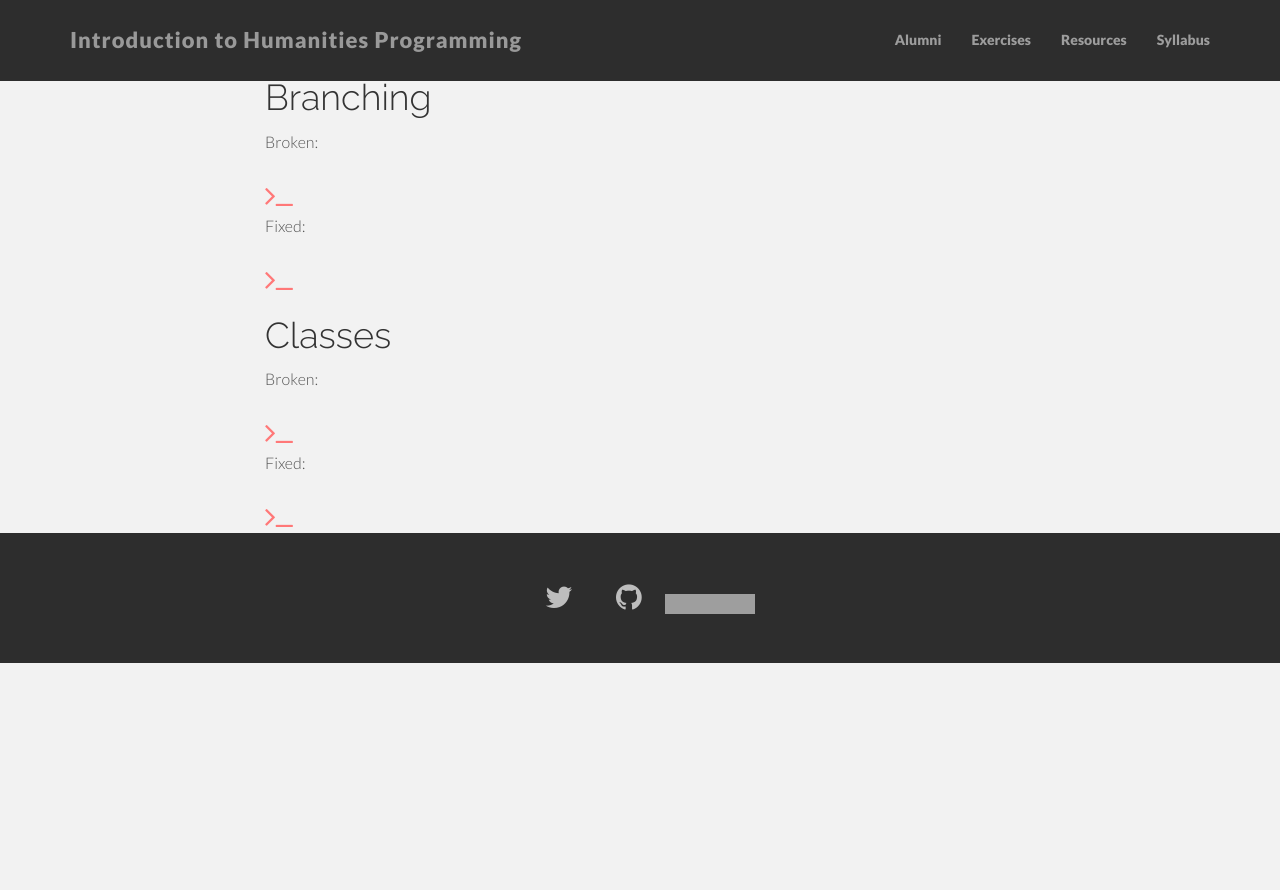
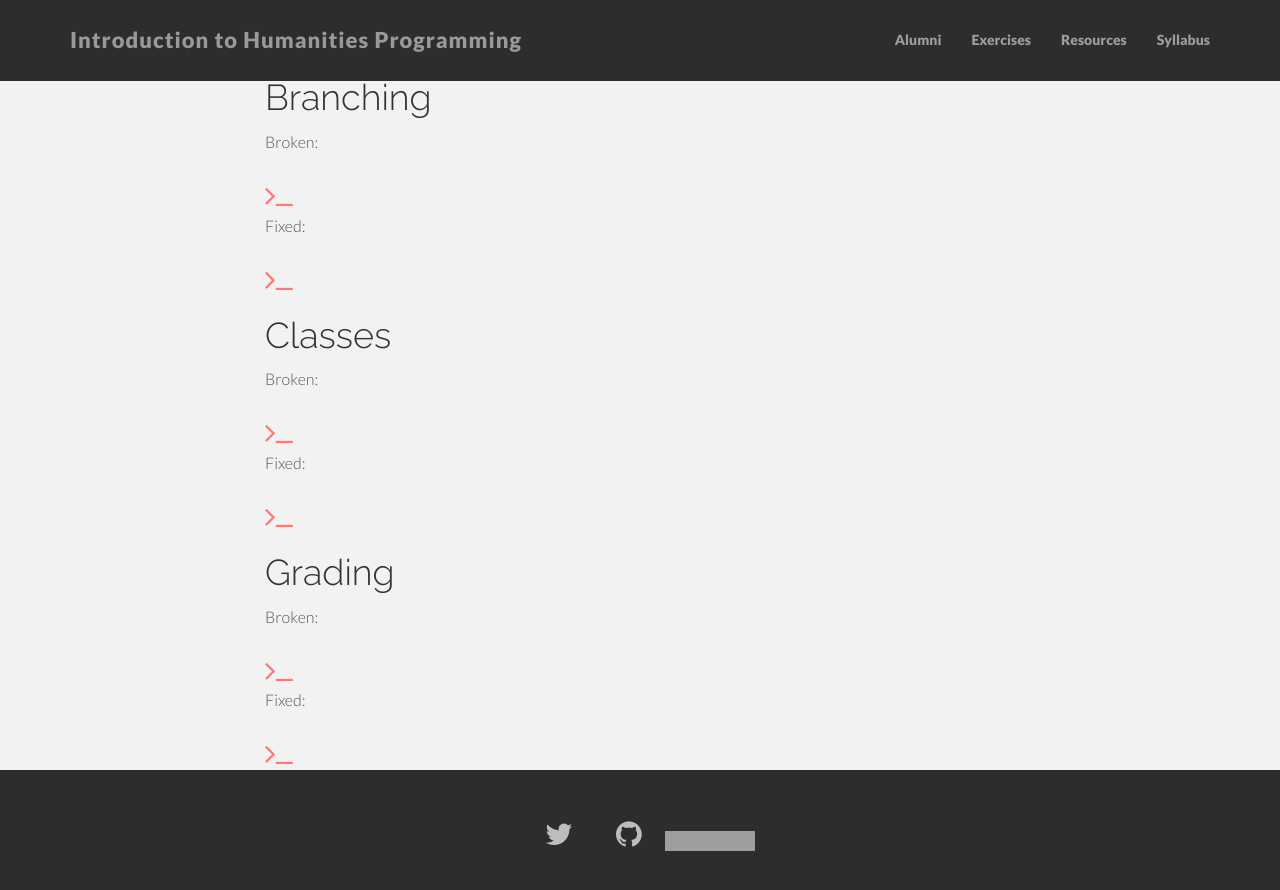
Before and after one commit to humanitiesprogramming/humanitiesprogramming.github.io, a Jekyll site: the page built from broken_ruby.md, in a window 1280 px wide and 900 px high, scrolled down 684 px. Shown: the top 890 px of the window. Built offline with Jekyll 4.4.1, drawn with Linux system fonts in a browser that asks for light colours; nearby versions of some CDN libraries; before the commit the page ends 1347 px from its top, so only the background shows below that; some of the changed lines change nothing that is shown; grey boxes are pictures that could not be loaded.

Commit message:
Adds grading exercise

```diff
--- a/broken_ruby.md
+++ b/broken_ruby.md
@@ -204,3 +204,149 @@ tj = Person.new("Thomas", "Jefferson")
 print tj.to_s
 
 {% endhighlight %}
+
+# Grading
+
+Broken:
+
+{% highlight ruby %}
+
+# Calculating Grades (ok, let me think about this one)
+
+# Write a program that will average 3 numeric exam grades, return an average test score, a corresponding letter grade, and a message stating whether the student is passing.
+
+# Average	Grade
+# 90+	A
+# 80-89	B
+# 70-79	C
+# 60-69	D
+# 0-59	F
+# Exams: 89, 90, 90
+# Average: 90
+# Grade: A
+# Student is passing.
+
+# Exams: 50, 51, 0
+# Average: 33
+# Grade: F
+# Student if fails
+
+
+put "Input exam grade one:"
+exam_one = gets.chomp().toi
+
+puts 'Input exam grade two:'
+exam_two = gets.chomp(.to_s
+
+puts "Input exam grade three:"
+exam_3 = gets.chomp().to_i
+
+def list_grade(exam_one exam_two exam_three)
+	puts "Exams: #exam_one}, #{exam_two}, {exam_three}"
+end
+
+def average_grade(exam_one, exam_two, exam_three)
+	average == (exam_one + exam_two + exam_three) / 3)
+end
+average = avrage_grade(exam_one, exam_two, exam_three).to_i
+
+def letter_grade(average-grade)
+	if average_grade < 59
+		puts "Grade: F"
+	elseif average_grade >= 60 && average_grade <= 69
+		puts "Grade: D"
+	elsif average_grade > 70 & average_grade <= 79
+		puts 'Grade: C"
+	elseif average_grade >= 80 && average_grade <= 89
+		puts "Grade: B"
+	elsif average_grade == 90
+		puts "Grade: A'
+
+end
+
+def pass_fail(average)
+	if average < 59
+		puts "Student is failing.
+	else puts "Student is passing."
+	end
+end
+
+list_grade(exam_one, exam_two, exam_three)
+puts "Average": #{average}"
+lettergrade(average)
+pass_fail(average)
+
+{% endhighlight %}
+
+Fixed:
+
+{% highlight ruby %}
+
+# Calculating Grades (ok, let me think about this one)
+
+# Write a program that will average 3 numeric exam grades, return an average test score, a corresponding letter grade, and a message stating whether the student is passing.
+
+# Average	Grade
+# 90+	A
+# 80-89	B
+# 70-79	C
+# 60-69	D
+# 0-59	F
+# Exams: 89, 90, 90
+# Average: 90
+# Grade: A
+# Student is passing.
+
+# Exams: 50, 51, 0
+# Average: 33
+# Grade: F
+# Student if fails
+
+
+puts "Input exam grade one:"
+exam_one = gets.chomp().to_i
+
+puts "Input exam grade two:"
+exam_two = gets.chomp().to_i
+
+puts "Input exam grade three:"
+exam_three = gets.chomp().to_i
+
+def list_grade(exam_one, exam_two, exam_three)
+	puts "Exams: #{exam_one}, #{exam_two}, #{exam_three}"
+end
+
+def average_grade(exam_one, exam_two, exam_three)
+	average = ((exam_one + exam_two + exam_three) / 3)
+end
+
+average = average_grade(exam_one, exam_two, exam_three).to_i
+
+def letter_grade(average_grade)
+	if average_grade < 59
+		puts "Grade: F"
+	elsif average_grade >= 60 && average_grade <= 69
+		puts "Grade: D"
+	elsif average_grade > 70 && average_grade <= 79
+		puts 'Grade: C'
+	elsif average_grade >= 80 && average_grade <= 89
+		puts "Grade: B"
+	else average_grade == 90
+		puts "Grade: A"
+	end
+end
+
+def pass_fail(average)
+	if average < 59
+		puts "Student is failing"
+	else
+		puts "Student is passing."
+	end
+end
+
+list_grade(exam_one, exam_two, exam_three)
+puts "Average: #{average}"
+letter_grade(average)
+pass_fail(average)
+
+{% endhighlight %}
```
